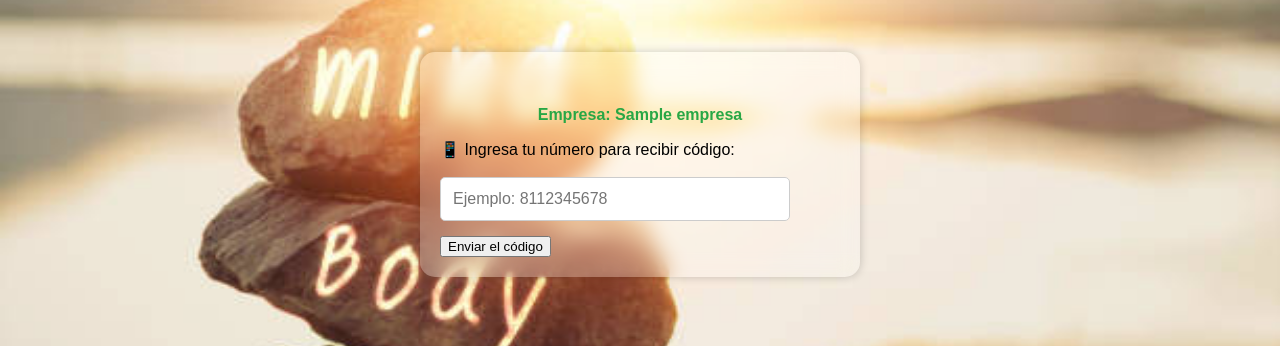
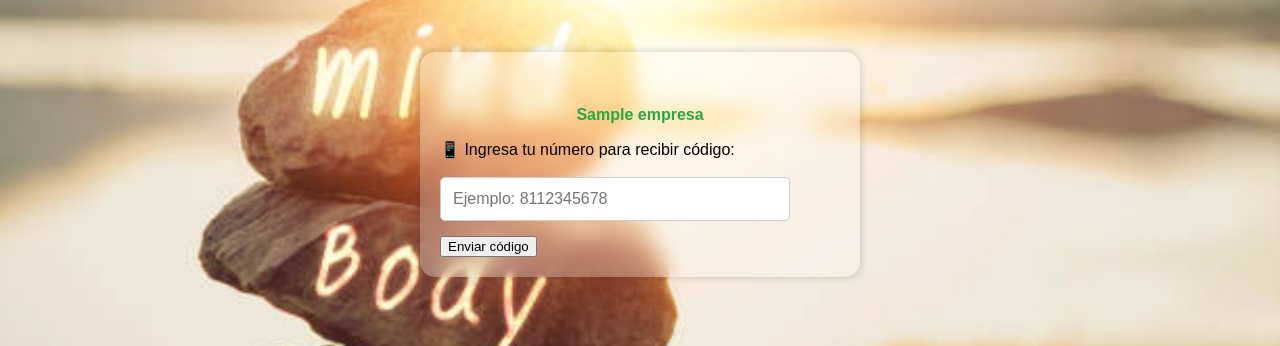
Before and after one commit to oclealc-ai/sanacionalternativa, a Flask app: template templates/login_paciente.html in a window 1280 px wide. Shown: the part 236-582 px from the top of the page. Run offline with Flask 3, Linux system fonts and the light colour scheme; the template is opened without the code that fills it: most values are stand-ins (such as "Sample title", 1, 10 or a date in 2020).

Commit message:
Paciente Alta

```diff
--- a/routes/paciente.py
+++ b/routes/paciente.py
@@ -189,7 +189,7 @@ def validar_codigo_empresa():
 # ============================================================
 # ALTA DEL PACIENTE (Registro en una empresa específica)
 # ============================================================
-@paciente_bp.route("/empresa/<int:idEmpresa>/paciente/alta", methods=["GET", "POST"])
+@paciente_bp.route("/empresa/<int:idEmpresa>/alta", methods=["GET", "POST"])
 def alta_paciente_empresa(idEmpresa):
     """
     Registro de paciente nuevo en una empresa específica.
--- a/templates/login_paciente.html
+++ b/templates/login_paciente.html
@@ -34,14 +34,14 @@
 <div class="container">
 
     <p style="text-align:center; color:#28a745; font-weight:bold;">
-        <br> Empresa: {{ empresa }}
+        <br> {{ empresa }}
     </p>
 
     <label for="telefono">📱 Ingresa tu número para recibir código:</label>
     <br> <br>
     <input type="tel" id="telefono" placeholder="Ejemplo: 8112345678" required>
 
-    <button onclick="enviarCodigo()">Enviar el código</button>
+    <button onclick="enviarCodigo()">Enviar código</button>
 
     <div id="cajaCodigo" style="display:none; margin-top:20px;">
         <h3>Validar Código</h3>
@@ -125,7 +125,7 @@ function enviarCodigo() {
         const err = data.error || "unknown";
         let msg = "Error enviando código.";
         if (err === "no_encontrado") {
-            window.location.href = `/empresa/${idEmpresa}/paciente/alta?telefono=${telefono}`;
+            window.location.href = `/paciente/empresa/${idEmpresa}/alta?telefono=${telefono}`;
             return;
         }
         else if (err === "twilio_no_config") {
```
